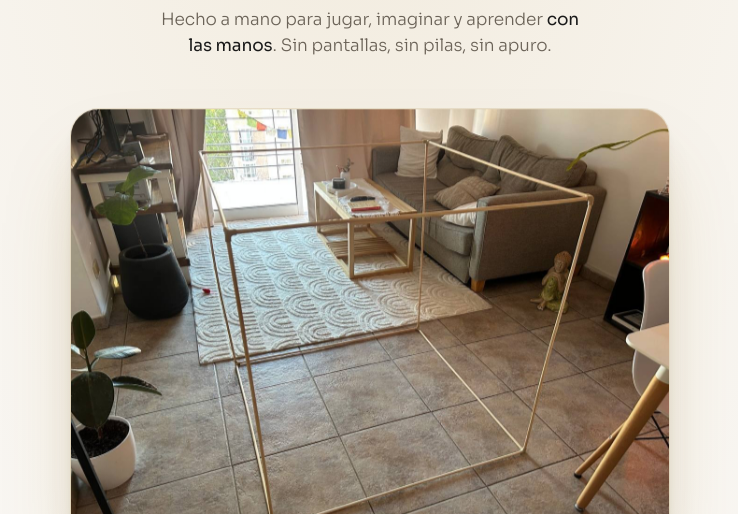
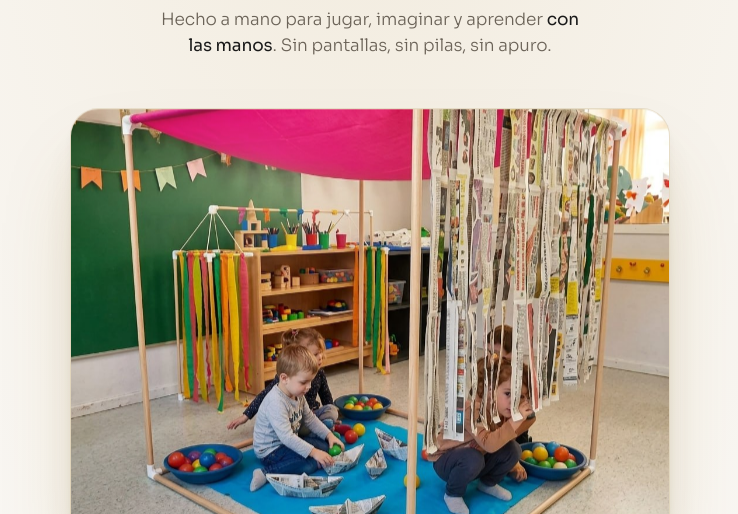
Before and after one commit to frxnnk/rona-printing-landing, a website: page index.html in a window 1280 px wide. Shown: the part 286-800 px from the top of the page, without its empty margins (270-1008 px from the left). Drawn offline with Linux system fonts and the light colour scheme; no server answers.

Commit message:
swap: hero image → user-provided photo

```diff
--- a/index.html
+++ b/index.html
@@ -932,7 +932,7 @@
       <p class="sub reveal d3">Hecho a mano para jugar, imaginar y aprender <em>con las manos</em>. Sin pantallas, sin pilas, sin apuro.</p>
 
       <div class="hero-photo reveal d4">
-        <img src="cubo-real.jpg" alt="Cubo didáctico de Rona Printing armado en una sala, hecho con uniones impresas en 3D" loading="eager" fetchpriority="high" width="1280" height="960">
+        <img src="hero.jpg" alt="Cubo didáctico de Rona Printing armado en una sala, hecho con uniones impresas en 3D" loading="eager" fetchpriority="high" width="1280" height="960">
       </div>
 
       <a href="#testimonios" class="scroll-hint reveal d5" aria-label="Descubrí más abajo">
```
Also changed, not shown: hero.jpg (added).
